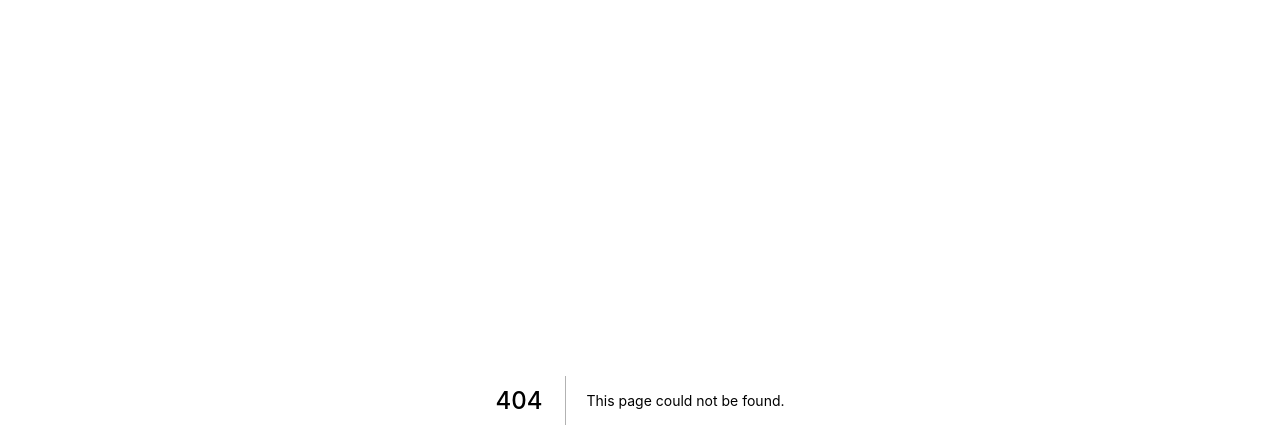
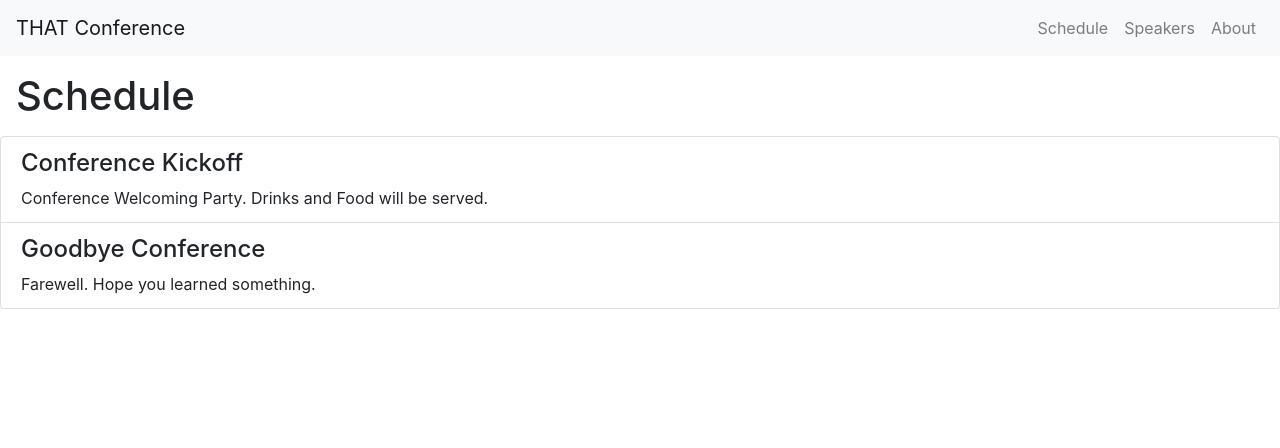
Before and after one commit to headwayio/that-workshop, a Next.js app: page /schedule in a window 1280 px wide. Before the commit this address had no page. Shown: the top 448 px of the page. Built offline with nearby package versions, Linux system fonts and the light colour scheme.

Commit message:
Add Schedule page and navbar link

```diff
--- a/components/Header.js
+++ b/components/Header.js
@@ -5,6 +5,9 @@
     <Navbar color="light" light expand="md">
       <NavbarBrand href="/">THAT Conference</NavbarBrand>
       <Nav className="ml-auto" navbar>
+        <NavItem>
+          <NavLink href="/schedule">Schedule</NavLink>
+        </NavItem>
         <NavItem>
           <NavLink href="/speakers">Speakers</NavLink>
         </NavItem>
--- /dev/null
+++ b/pages/schedule.js
@@ -0,0 +1,51 @@
+import Layout from "../components/Layout";
+import { ListGroup, ListGroupItem, Media } from "reactstrap";
+
+const scheduleItems = [
+  {
+    id: "1",
+    title: "Conference Kickoff",
+    location: "Room 1",
+    description: "Conference Welcoming Party. Drinks and Food will be served.",
+    start: "2019-08-23T08:00:00.000Z",
+    end: "2019-08-23T18:00:00.000Z"
+  },
+  {
+    id: "2",
+    title: "Goodbye Conference",
+    location: "Room 2",
+    description: "Farewell. Hope you learned something.",
+    start: "2019-08-24T08:00:00.000Z",
+    end: "2019-08-24T18:00:00.000Z"
+  }
+];
+
+const Schedule = () => {
+  return (
+    <Layout>
+      <h1 className="title">Schedule</h1>
+      <ListGroup>
+        {scheduleItems.map(schedule => {
+          return (
+            <ListGroupItem className="justify-content-between">
+              <Media>
+                <Media left href={`schedule/${schedule.id}`} />
+                <Media body>
+                  <Media heading>{schedule.title}</Media>
+                  {schedule.description}
+                </Media>
+              </Media>
+            </ListGroupItem>
+          );
+        })}
+      </ListGroup>
+      <style jsx global>{`
+        .title {
+          margin: 16px;
+        }
+      `}</style>
+    </Layout>
+  );
+};
+
+export default Schedule;
```
